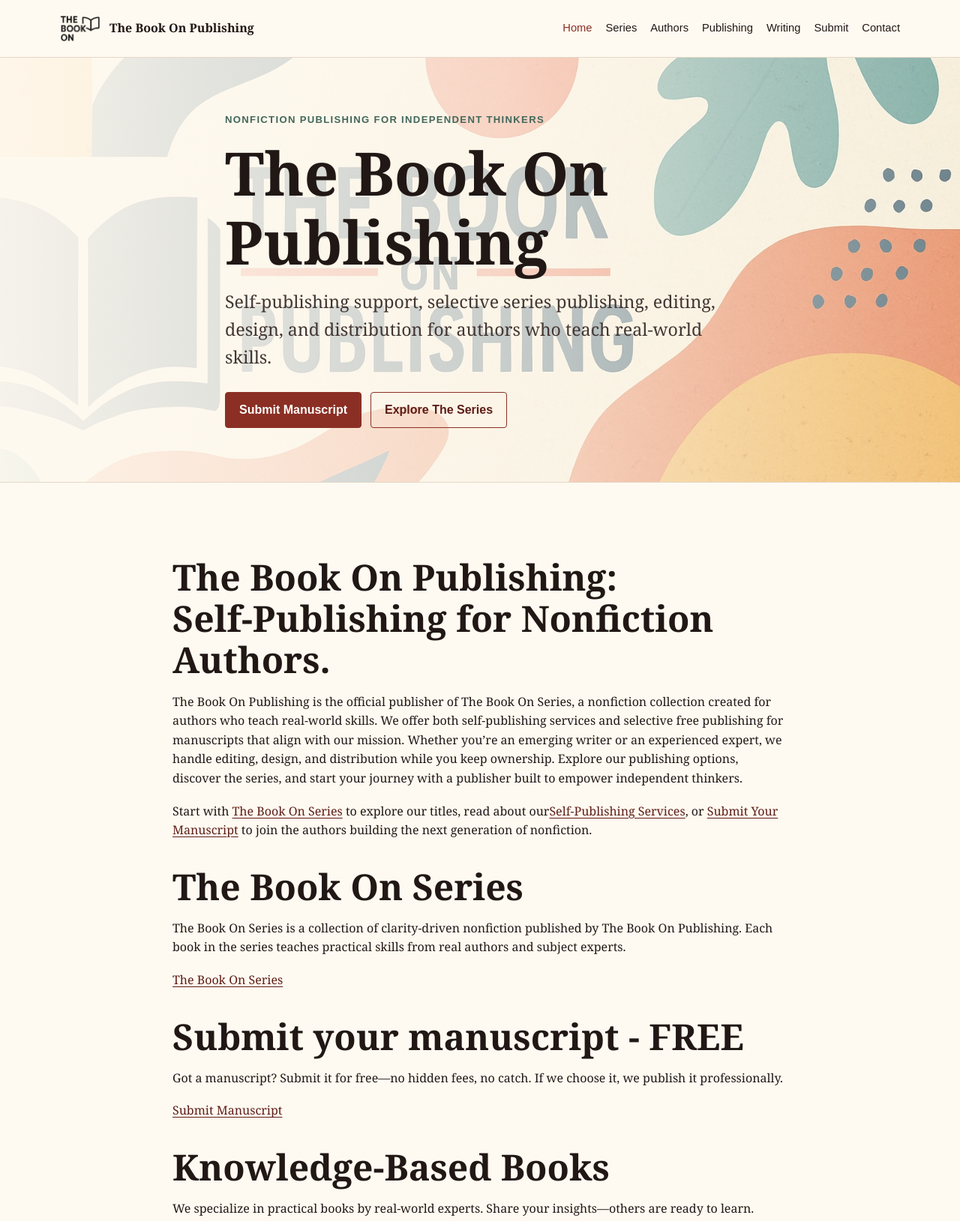
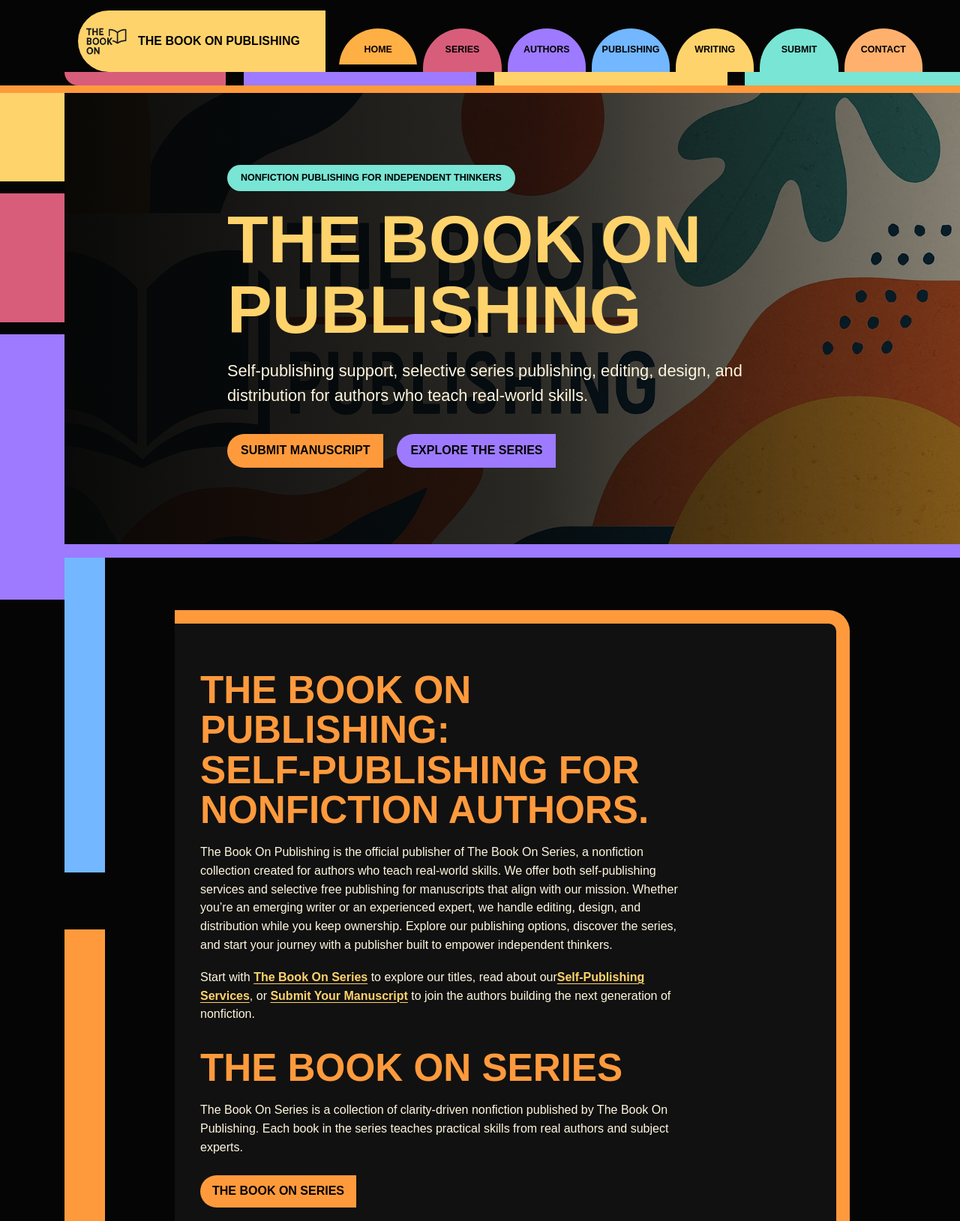
Before and after one commit to dpwebb/thebookon, a plain HTML site: page public/index.html in a window 1280 px wide. Shown: the top 1629 px of the page at 75% size. Drawn offline with Linux system fonts and the light colour scheme.

Commit message:
Apply LCARS visual system

```diff
--- a/public/styles.css
+++ b/public/styles.css
@@ -1,14 +1,20 @@
 :root {
-  color-scheme: light;
-  --ink: #211816;
-  --muted: #6f625f;
-  --paper: #fffaf1;
-  --panel: #ffffff;
-  --line: #e4d7c7;
-  --accent: #8b2f24;
-  --accent-strong: #5e1d17;
-  --gold: #bf8a32;
-  --green: #42675a;
+  color-scheme: dark;
+  --space: #050505;
+  --ink: #fff7df;
+  --muted: #d9cab1;
+  --panel: #111111;
+  --panel-2: #191514;
+  --line: #fb9a3c;
+  --orange: #ff9a3c;
+  --amber: #ffd36b;
+  --rose: #d85d7b;
+  --violet: #9d7aff;
+  --blue: #72b7ff;
+  --cyan: #79e5d4;
+  --red: #bd3f33;
+  --black: #000000;
+  --radius: 28px;
 }
 
 * {
@@ -21,16 +27,31 @@ html {
 
 body {
   margin: 0;
-  background: var(--paper);
+  min-height: 100vh;
+  background:
+    linear-gradient(90deg, var(--space) 0 86px, transparent 86px),
+    repeating-linear-gradient(180deg, rgba(255, 154, 60, 0.1) 0 2px, transparent 2px 34px),
+    var(--space);
   color: var(--ink);
-  font-family: Georgia, "Times New Roman", serif;
-  line-height: 1.6;
+  font-family: Arial, Helvetica, sans-serif;
+  line-height: 1.55;
+  letter-spacing: 0;
+}
+
+body::before {
+  content: "";
+  position: fixed;
+  inset: 0 auto 0 0;
+  width: 86px;
+  z-index: -1;
+  background:
+    linear-gradient(var(--orange) 0 90px, transparent 90px 106px, var(--amber) 106px 242px, transparent 242px 258px, var(--rose) 258px 430px, transparent 430px 446px, var(--violet) 446px 100%);
 }
 
 a {
-  color: var(--accent-strong);
+  color: var(--amber);
   text-decoration-thickness: 0.08em;
-  text-underline-offset: 0.18em;
+  text-underline-offset: 0.2em;
 }
 
 img {
@@ -40,41 +61,59 @@ img {
 }
 
 .site-header {
-  border-bottom: 1px solid var(--line);
-  background: rgba(255, 250, 241, 0.96);
   position: sticky;
   top: 0;
   z-index: 5;
+  background: var(--space);
+  border-bottom: 10px solid var(--orange);
+}
+
+.site-header::after {
+  content: "";
+  display: block;
+  height: 18px;
+  margin-left: 86px;
+  background:
+    linear-gradient(90deg, var(--rose) 0 18%, transparent 18% 20%, var(--violet) 20% 46%, transparent 46% 48%, var(--amber) 48% 74%, transparent 74% 76%, var(--cyan) 76% 100%);
+  border-bottom-left-radius: 999px;
 }
 
 .header-inner,
 .section-inner,
 .footer-inner {
-  width: min(1120px, calc(100% - 32px));
+  width: min(1180px, calc(100% - 34px));
   margin: 0 auto;
 }
 
 .header-inner {
-  min-height: 76px;
-  display: flex;
-  align-items: center;
-  justify-content: space-between;
-  gap: 24px;
+  min-height: 96px;
+  display: grid;
+  grid-template-columns: minmax(220px, 330px) 1fr;
+  align-items: stretch;
+  gap: 18px;
+  padding: 14px 0 0 54px;
 }
 
 .brand {
+  min-height: 68px;
   display: inline-flex;
   align-items: center;
-  gap: 12px;
-  color: var(--ink);
+  gap: 14px;
+  padding: 12px 22px 12px 10px;
+  color: var(--black);
+  background: var(--amber);
+  border-top-left-radius: 999px;
+  border-bottom-left-radius: 999px;
+  border-top-right-radius: 4px;
+  border-bottom-right-radius: 4px;
   text-decoration: none;
-  font-weight: 700;
-  letter-spacing: 0;
+  font-weight: 800;
+  text-transform: uppercase;
 }
 
 .brand img {
-  width: 54px;
-  height: 54px;
+  width: 56px;
+  height: 56px;
   object-fit: contain;
 }
 
@@ -82,64 +121,118 @@ img {
   display: flex;
   flex-wrap: wrap;
   justify-content: flex-end;
-  gap: 6px 18px;
-  font-family: Arial, Helvetica, sans-serif;
-  font-size: 0.92rem;
+  align-items: end;
+  align-content: end;
+  gap: 8px;
+  font-size: 0.78rem;
+  font-weight: 800;
+  text-transform: uppercase;
 }
 
 .nav a {
-  color: var(--ink);
+  flex: 1 1 96px;
+  min-height: 58px;
+  display: flex;
+  align-items: center;
+  justify-content: center;
+  padding: 10px 10px;
+  color: var(--black);
+  background: var(--orange);
   text-decoration: none;
-  padding: 6px 0;
+  white-space: nowrap;
+  border-top-left-radius: 999px;
+  border-top-right-radius: 999px;
+}
+
+.nav a:nth-child(2) {
+  background: var(--rose);
+}
+
+.nav a:nth-child(3) {
+  background: var(--violet);
+}
+
+.nav a:nth-child(4) {
+  background: var(--blue);
+}
+
+.nav a:nth-child(5) {
+  background: var(--amber);
+}
+
+.nav a:nth-child(6) {
+  background: var(--cyan);
+}
+
+.nav a:nth-child(7) {
+  background: #ffb06d;
 }
 
 .nav a:hover,
 .nav a[aria-current="page"] {
-  color: var(--accent);
+  color: var(--black);
+  filter: brightness(1.14);
+  box-shadow: inset 0 -10px 0 var(--black);
 }
 
 .hero {
-  min-height: 560px;
+  min-height: 620px;
   display: grid;
   align-items: center;
-  border-bottom: 1px solid var(--line);
+  margin-left: 86px;
   background:
-    linear-gradient(90deg, rgba(255, 250, 241, 0.96), rgba(255, 250, 241, 0.78) 52%, rgba(255, 250, 241, 0.4)),
+    linear-gradient(90deg, rgba(5, 5, 5, 0.98), rgba(5, 5, 5, 0.84) 52%, rgba(5, 5, 5, 0.46)),
     url("/assets/default-social-image-1200x630-px.png") center right / cover no-repeat;
+  border-bottom: 18px solid var(--violet);
 }
 
 .hero-content {
-  width: min(680px, 100%);
-  padding: 72px 0;
+  width: min(760px, 100%);
+  padding: 88px 0 90px;
 }
 
 .eyebrow {
-  margin: 0 0 14px;
-  color: var(--green);
-  font-family: Arial, Helvetica, sans-serif;
-  font-size: 0.82rem;
-  font-weight: 700;
-  letter-spacing: 0.1em;
+  display: inline-flex;
+  margin: 0 0 18px;
+  padding: 8px 18px;
+  color: var(--black);
+  background: var(--cyan);
+  border-radius: 999px;
+  font-size: 0.78rem;
+  font-weight: 900;
   text-transform: uppercase;
 }
 
 h1,
 h2,
 h3 {
-  line-height: 1.15;
-  margin: 0 0 16px;
+  line-height: 1.04;
+  margin: 0 0 18px;
+  font-weight: 900;
+  text-transform: uppercase;
 }
 
 h1 {
-  font-size: clamp(2.6rem, 7vw, 5rem);
+  font-size: clamp(2.7rem, 7vw, 5.6rem);
+  color: var(--amber);
 }
 
 h2 {
-  font-size: clamp(2rem, 4vw, 3rem);
+  font-size: clamp(1.8rem, 4vw, 3.2rem);
+  color: var(--orange);
 }
 
 h3 {
-  font-size: 1.35rem;
+  font-size: 1.3rem;
+  color: var(--cyan);
+}
+
+h4 {
+  margin: 28px 0 14px;
+  color: var(--amber);
+  font-size: 1rem;
+  font-weight: 900;
+  text-transform: uppercase;
 }
 
 p {
@@ -147,16 +240,16 @@ p {
 }
 
 .lead {
-  font-size: clamp(1.16rem, 2.2vw, 1.45rem);
-  color: #433633;
   max-width: 58ch;
+  color: var(--ink);
+  font-size: clamp(1.08rem, 2.2vw, 1.36rem);
 }
 
 .actions {
   display: flex;
   flex-wrap: wrap;
   gap: 12px;
-  margin-top: 28px;
+  margin-top: 30px;
 }
 
 .button {
@@ -164,59 +257,160 @@ p {
   align-items: center;
   justify-content: center;
   min-height: 44px;
+  margin: 4px 6px 4px 0;
   padding: 10px 18px;
-  border: 1px solid var(--accent);
-  border-radius: 4px;
-  background: var(--accent);
-  color: #fff;
-  font-family: Arial, Helvetica, sans-serif;
-  font-weight: 700;
+  border: 0;
+  border-radius: 999px 4px 4px 999px;
+  background: var(--orange);
+  color: var(--black);
+  font-weight: 900;
+  text-transform: uppercase;
   text-decoration: none;
 }
 
 .button.secondary {
-  background: transparent;
-  color: var(--accent-strong);
+  background: var(--violet);
+}
+
+.button:hover {
+  filter: brightness(1.14);
+}
+
+.content a:not(.button) {
+  color: var(--amber);
+  font-weight: 800;
+}
+
+.content article a,
+.content div > a:not(.brand) {
+  display: inline-flex;
+  align-items: center;
+  justify-content: center;
+  min-height: 42px;
+  margin: 6px 8px 6px 0;
+  padding: 9px 16px;
+  border-radius: 999px 4px 4px 999px;
+  background: var(--orange);
+  color: var(--black);
+  font-weight: 900;
+  text-decoration: none;
+  text-transform: uppercase;
+}
+
+.content article a:hover,
+.content div > a:not(.brand):hover {
+  filter: brightness(1.14);
+}
+
+.content a:empty {
+  display: none;
 }
 
 .section {
-  padding: 64px 0;
+  position: relative;
+  margin-left: 86px;
+  padding: 70px 0;
+  background: var(--space);
+}
+
+.section::before {
+  content: "";
+  position: absolute;
+  top: 0;
+  left: 0;
+  width: 54px;
+  height: 100%;
+  background:
+    linear-gradient(var(--blue) 0 22%, transparent 22% 26%, var(--orange) 26% 58%, transparent 58% 62%, var(--rose) 62% 100%);
 }
 
 .section.alt {
-  background: #f7efe3;
-  border-top: 1px solid var(--line);
-  border-bottom: 1px solid var(--line);
+  background: #090909;
+  border-top: 14px solid var(--amber);
+  border-bottom: 14px solid var(--rose);
+}
+
+.content,
+.section-inner > .covers,
+.section-inner > h2,
+.section-inner > .eyebrow {
+  position: relative;
 }
 
 .content {
-  max-width: 820px;
+  max-width: 900px;
+  padding: 30px 34px 34px;
+  background: var(--panel);
+  border-top: 18px solid var(--orange);
+  border-right: 18px solid var(--orange);
+  border-bottom: 18px solid var(--violet);
+  border-left: 0;
+  border-radius: 0 var(--radius) var(--radius) 0;
+}
+
+.content > div,
+.content > p,
+.content > ul,
+.content > ol,
+.content blockquote {
+  max-width: 74ch;
 }
 
 .content h1 {
-  font-size: clamp(2.2rem, 5vw, 3.6rem);
+  font-size: clamp(2.1rem, 5vw, 3.6rem);
 }
 
 .content h2 {
-  margin-top: 34px;
+  margin-top: 32px;
 }
 
 .content ul,
 .content ol {
-  padding-left: 1.4rem;
+  padding-left: 1.2rem;
+}
+
+.content li {
+  margin-bottom: 8px;
+}
+
+.content article {
+  margin: 12px 0;
+  padding: 16px 18px;
+  background:
+    linear-gradient(90deg, var(--orange) 0 18px, transparent 18px),
+    var(--panel-2);
+  border-radius: 0 var(--radius) var(--radius) 0;
+}
+
+.content article:nth-of-type(3n + 2) {
+  background:
+    linear-gradient(90deg, var(--violet) 0 18px, transparent 18px),
+    var(--panel-2);
+}
+
+.content article:nth-of-type(3n + 3) {
+  background:
+    linear-gradient(90deg, var(--cyan) 0 18px, transparent 18px),
+    var(--panel-2);
+}
+
+.content article h3 {
+  margin: 0;
+  padding-left: 12px;
 }
 
 .grid {
   display: grid;
   grid-template-columns: repeat(3, minmax(0, 1fr));
-  gap: 18px;
+  gap: 16px;
 }
 
 .tile {
-  border: 1px solid var(--line);
-  border-radius: 6px;
-  background: var(--panel);
+  min-height: 160px;
   padding: 22px;
+  background: var(--panel-2);
+  border-top: 16px solid var(--amber);
+  border-radius: 0 var(--radius) var(--radius) 0;
 }
 
 .tile h3 {
@@ -225,17 +419,26 @@ p {
 
 .covers {
   display: grid;
-  grid-template-columns: repeat(auto-fill, minmax(130px, 1fr));
-  gap: 16px;
-  margin-top: 24px;
+  grid-template-columns: repeat(auto-fill, minmax(132px, 1fr));
+  gap: 18px;
+  margin-top: 26px;
 }
 
 .cover {
   aspect-ratio: 2 / 3;
-  border: 1px solid var(--line);
-  border-radius: 6px;
   overflow: hidden;
-  background: #eadfce;
+  background: var(--panel-2);
+  border: 8px solid var(--blue);
+  border-radius: 0 18px 18px 0;
+  box-shadow: 0 0 0 2px var(--black);
+}
+
+.cover:nth-child(3n + 2) {
+  border-color: var(--orange);
+}
+
+.cover:nth-child(3n + 3) {
+  border-color: var(--violet);
 }
 
 .cover img {
@@ -245,11 +448,11 @@ p {
 }
 
 .site-footer {
-  border-top: 1px solid var(--line);
-  background: #211816;
-  color: #fffaf1;
+  margin-left: 86px;
   padding: 34px 0;
-  font-family: Arial, Helvetica, sans-serif;
+  background: var(--black);
+  border-top: 18px solid var(--cyan);
+  color: var(--ink);
 }
 
 .footer-inner {
@@ -257,31 +460,103 @@ p {
   flex-wrap: wrap;
   justify-content: space-between;
   gap: 18px;
+  font-weight: 800;
+  text-transform: uppercase;
 }
 
 .site-footer a {
-  color: #f2c879;
+  color: var(--amber);
 }
 
-@media (max-width: 760px) {
+@media (max-width: 900px) {
+  body {
+    background:
+      linear-gradient(90deg, var(--space) 0 28px, transparent 28px),
+      var(--space);
+  }
+
+  body::before {
+    width: 28px;
+  }
+
+  .site-header::after,
+  .hero,
+  .section,
+  .site-footer {
+    margin-left: 28px;
+  }
+
   .header-inner {
-    align-items: flex-start;
-    flex-direction: column;
-    padding: 14px 0;
+    grid-template-columns: 1fr;
+    padding-left: 28px;
   }
 
   .nav {
     justify-content: flex-start;
   }
 
+  .nav a {
+    min-height: 48px;
+    border-radius: 999px;
+  }
+
   .hero {
-    min-height: 520px;
+    min-height: 560px;
     background:
-      linear-gradient(180deg, rgba(255, 250, 241, 0.96), rgba(255, 250, 241, 0.78)),
+      linear-gradient(180deg, rgba(5, 5, 5, 0.98), rgba(5, 5, 5, 0.76)),
       url("/assets/default-social-image-1200x630-px.png") center / cover no-repeat;
+  }
+
+  .section::before {
+    width: 20px;
+  }
+
+  .content {
+    padding: 24px;
+    border-width: 12px;
   }
 
   .grid {
     grid-template-columns: 1fr;
   }
 }
+
+@media (max-width: 520px) {
+  .header-inner,
+  .section-inner,
+  .footer-inner {
+    width: min(100% - 22px, 1180px);
+  }
+
+  .brand {
+    padding-right: 16px;
+    font-size: 0.9rem;
+  }
+
+  .brand img {
+    width: 46px;
+    height: 46px;
+  }
+
+  .nav {
+    grid-template-columns: 1fr;
+  }
+
+  h1 {
+    font-size: clamp(2rem, 9.5vw, 3rem);
+    overflow-wrap: anywhere;
+  }
+
+  .actions {
+    flex-direction: column;
+  }
+
+  .button,
+  .content div > a:not(.brand) {
+    width: 100%;
+  }
+
+  .covers {
+    grid-template-columns: repeat(auto-fill, minmax(118px, 1fr));
+  }
+}
```
